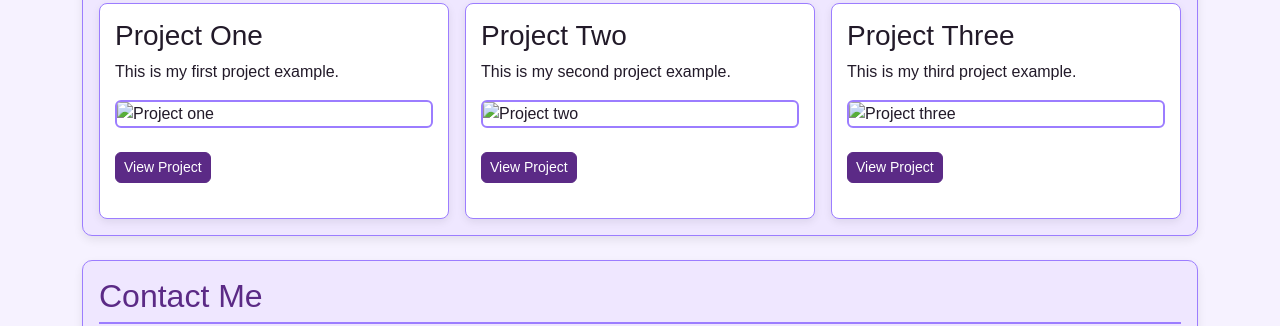
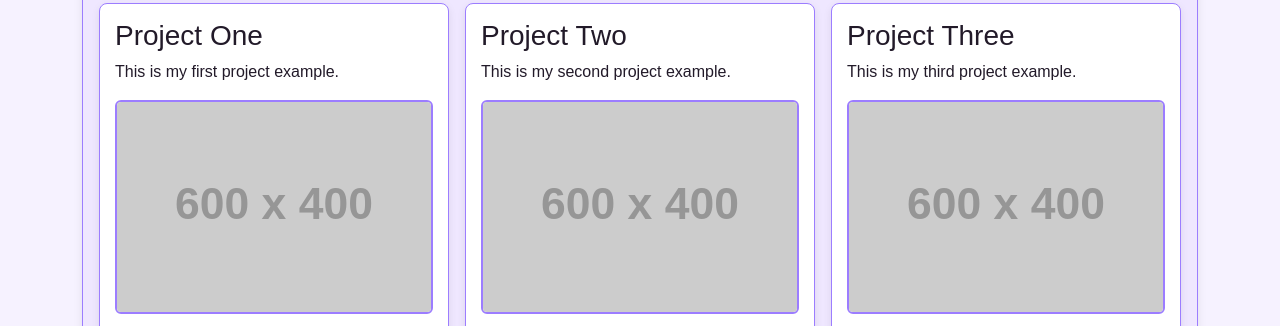
Before and after one commit to lina98st/nucamp-portfolio, a website built with Parcel: page index.html in a window 1280 px wide. Shown: the part 474-800 px from the top of the page. Built offline with nearby package versions, Linux system fonts and the light colour scheme; placeholder pictures from the web are drawn by us.

```diff
--- a/profile.html
+++ b/index.html
@@ -44,7 +44,7 @@
             <div class="project h-100">
               <h3>Project One</h3>
               <p>This is my first project example.</p>
-              <img src="project1.jpg" alt="Project one" class="img-fluid" />
+<img src="https://via.placeholder.com/600x400?text=Project+One" alt="Project one" class="img-fluid" />
               <br />
               <a href="#" class="btn btn-outline-primary btn-sm">View Project</a>
             </div>
@@ -54,7 +54,7 @@
             <div class="project h-100">
               <h3>Project Two</h3>
               <p>This is my second project example.</p>
-              <img src="project2.jpg" alt="Project two" class="img-fluid" />
+<img src="https://via.placeholder.com/600x400?text=Project+Two" alt="Project two" class="img-fluid" />
               <br />
               <a href="#" class="btn btn-outline-primary btn-sm">View Project</a>
             </div>
@@ -64,7 +64,7 @@
             <div class="project h-100">
               <h3>Project Three</h3>
               <p>This is my third project example.</p>
-              <img src="project3.jpg" alt="Project three" class="img-fluid" />
+<img src="https://via.placeholder.com/600x400?text=Project+Three" alt="Project three" class="img-fluid" />
               <br />
               <a href="#" class="btn btn-outline-primary btn-sm">View Project</a>
             </div>
```
Also changed, not shown: package.json (added, +19 -0 lines), dist/404.html (added), dist/index.html (added), firebase.json (added), 6 other files.
